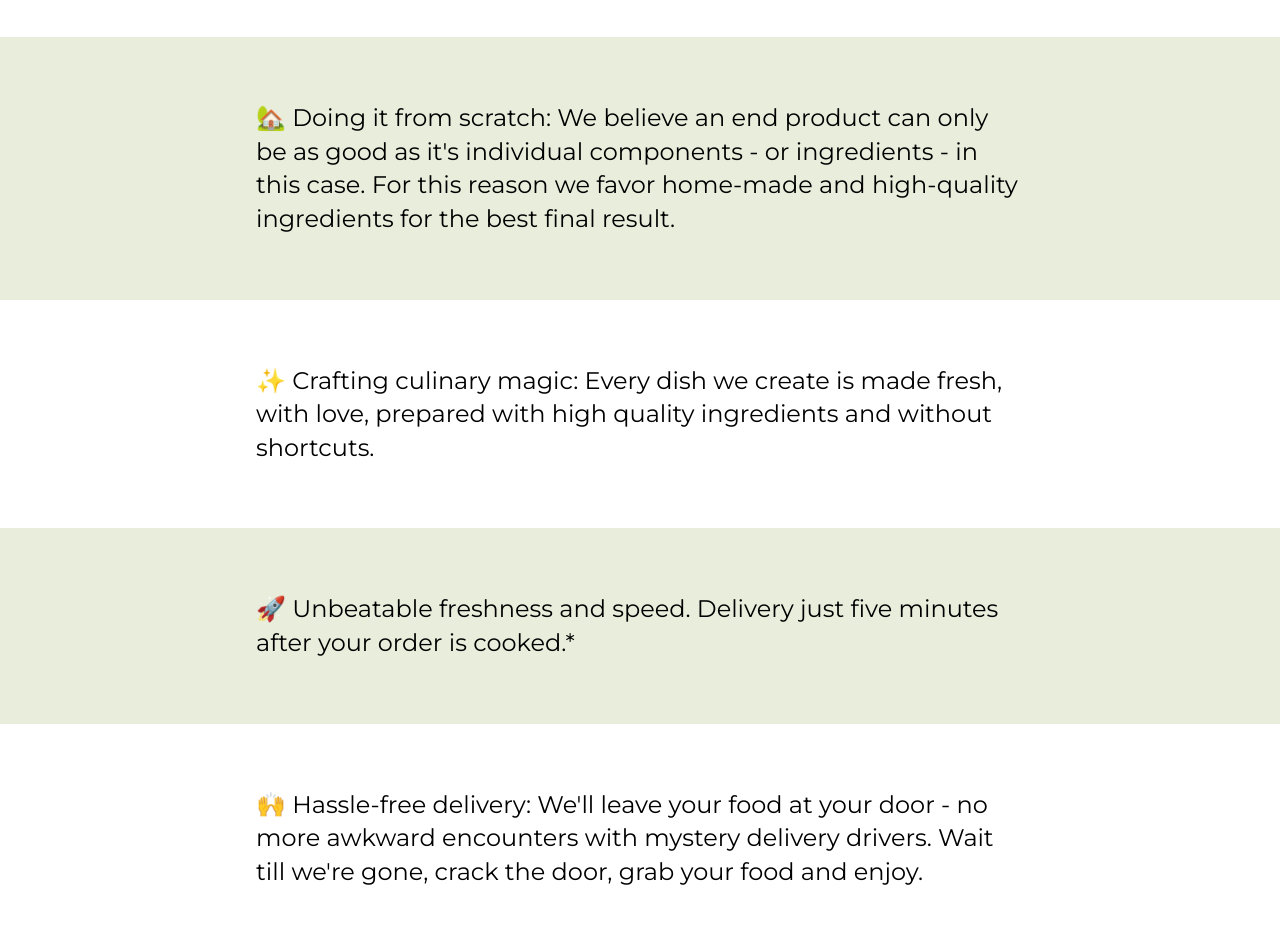
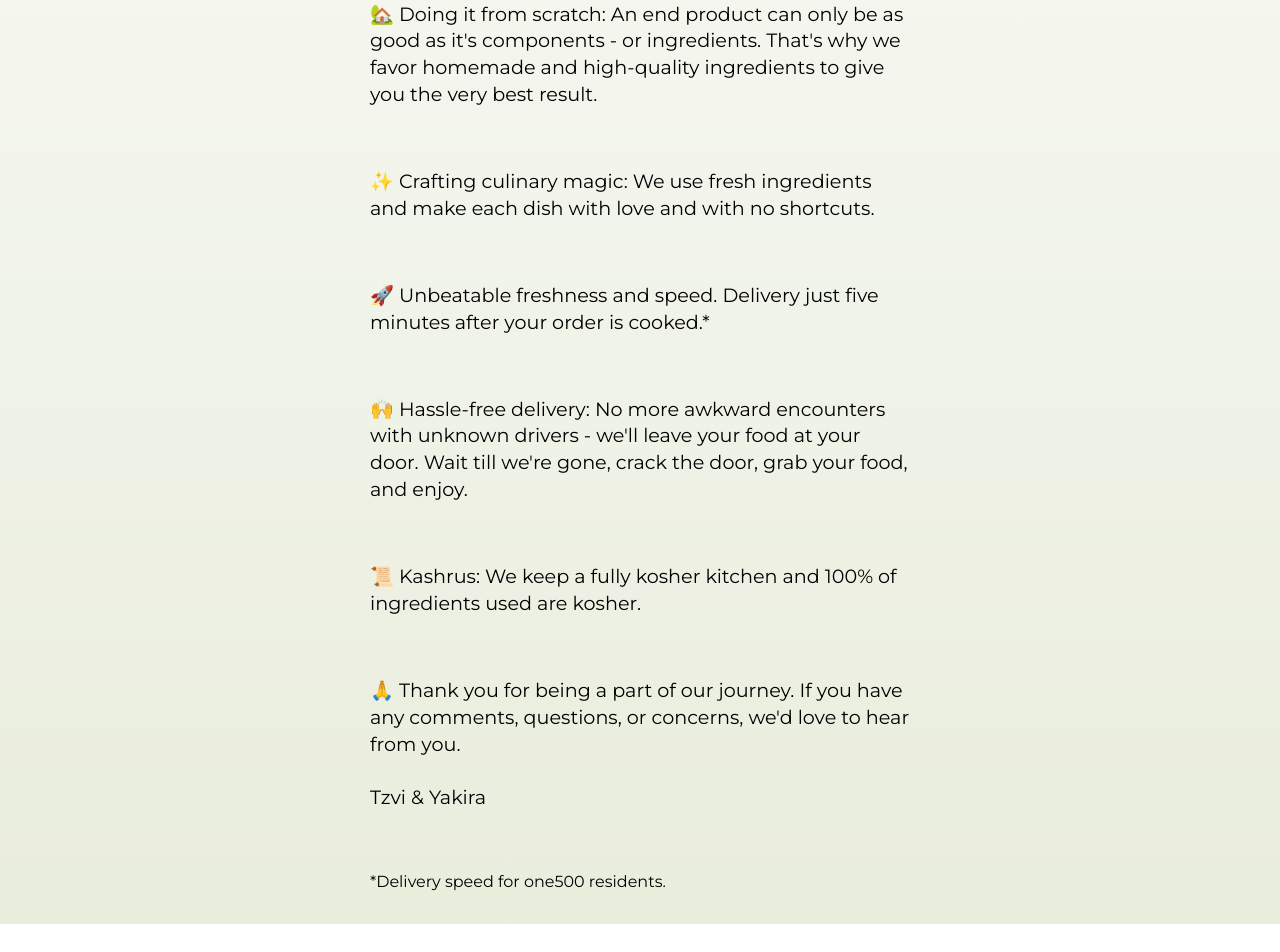
Before and after one commit to tzvi2/State-Cafe, a React (Create React App) app in the folder frontend/: page /about in a window 1280 px wide. Shown: the part 300-1252 px from the top of the page. After the commit the page ends 1224 px from the top, so only its background shows below. Built offline with nearby package versions, Linux system fonts and the light colour scheme.

Commit message:
updated about page ui and text

```diff
--- a/frontend/src/components/pages/About.js
+++ b/frontend/src/components/pages/About.js
@@ -1,30 +1,30 @@
-import React from 'react'
+import React, {useEffect} from 'react'
 import styles from '../styles/pages styles/About.module.css'
 
 function About() {
+
   return (
     <div className={styles.aboutPage}>
       <h1>About Us</h1>
 
-      <p>👋 Hi, we're Tzvi and Yakira - the duo behind State Cafe. We want to share delicious homemade food that makes people feel good.</p>
+      <div className={styles.paragraphs}>
+        <p>👋 Hi, we're Tzvi and Yakira - the duo behind State Cafe. We want to make people feel good with our delicious homemade food.</p>
 
         <p>
-        🏡 Doing it from scratch: We believe an end product can only be as good as it's individual components - or ingredients - in this case. For this reason we favor home-made and high-quality ingredients for the best final result.
+          🏡 Doing it from scratch: An end product can only be as good as it's components - or ingredients. That's why we favor homemade and high-quality ingredients to give you the very best result.
         </p>
 
         <p>
           ✨ Crafting culinary magic:
-        Every dish we create is made fresh, with love, prepared with high quality ingredients and without shortcuts.
+          We use fresh ingredients and make each dish with love and with no shortcuts.
         </p>
 
         <p>
           🚀 Unbeatable freshness and speed. Delivery just five minutes after your order is cooked.*
         </p>
-
         <p>
-        🙌 Hassle-free delivery: We'll leave your food at your door - no more awkward encounters with mystery delivery drivers. Wait till we're gone, crack the door, grab your food and enjoy.
+          🙌 Hassle-free delivery: No more awkward encounters with unknown drivers - we'll leave your food at your door. Wait till we're gone, crack the door, grab your food, and enjoy.
         </p>
-
         <p>
           📜 Kashrus: We keep a fully kosher kitchen and 100% of ingredients used are kosher.
         </p>
@@ -34,10 +34,10 @@ function About() {
           <br></br><br></br>
           Tzvi & Yakira
         </p>
-
-      <p>
-        *For one500 residents.
+        <p className={styles.disclaimer}>
+          *Delivery speed for one500 residents.
         </p>
+      </div>
     </div>
   )
 }
--- a/frontend/src/components/styles/pages styles/About.module.css
+++ b/frontend/src/components/styles/pages styles/About.module.css
@@ -2,11 +2,12 @@
 	padding: 0;
 	display: flex;
 	flex-direction: column;
+	align-items: center;
+	background: linear-gradient(to bottom, #F8F9F3, #F0F3E8, #E9EDDC);
 }
 
 .aboutPage h1 {
 	text-align: center;
-	margin-bottom: 0;
 }
 
 .aboutPage p {
@@ -14,14 +15,16 @@
 	line-height: 1.4;
 	padding: 5%;
 	margin: 0;
+	max-width: 600px;
 }
 
 .aboutPage p:nth-child(2) {
 	margin-top: 0;
 }
 
-.aboutPage p:nth-child(odd) {
-	background: #E9EDDC;
+p.disclaimer {
+	align-self: flex-start;
+	font-size: 1rem;
 }
 
 @media (min-width: 550px) {
@@ -36,9 +39,19 @@
 
 
 	.aboutPage p {
-		font-size: 1.5rem;
-		padding: 5% 20%;
+		font-size: 1.2rem;
+		padding: 5%;
 		margin: 0;
+	}
+
+	.paragraphs {
+		display: flex;
+		flex-direction: column;
+	}
+
+	p.disclaimer {
+		align-self: start;
+		font-size: 1rem;
 	}
 
 
```
Lines whose indentation alone changed are shown as unchanged.
